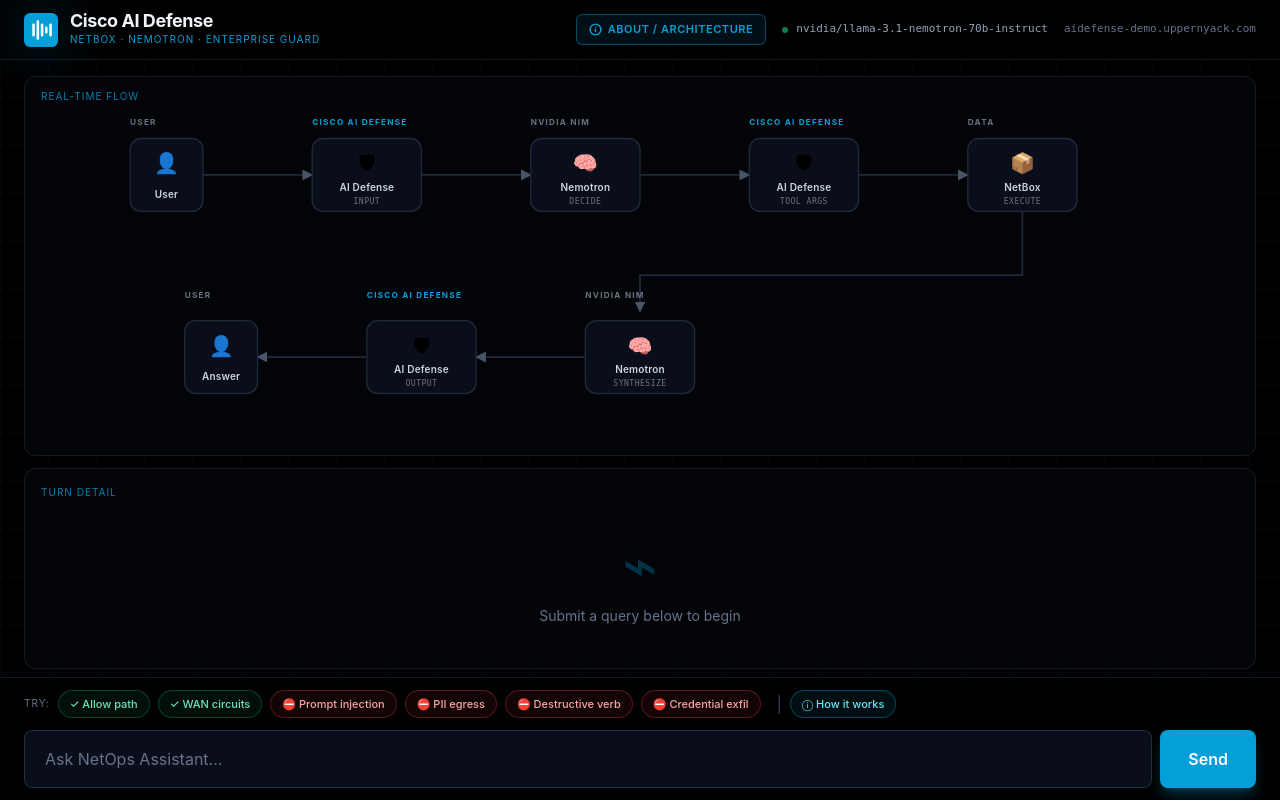
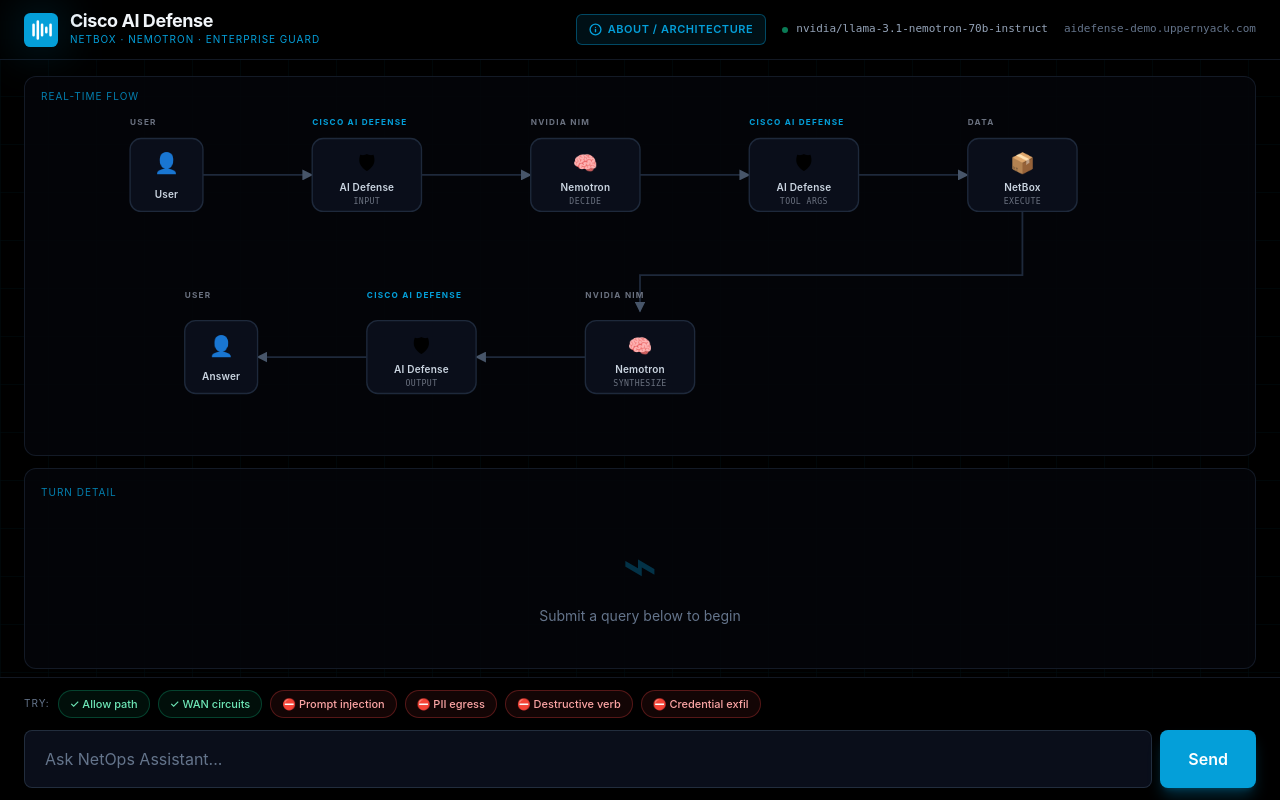
Before and after one commit to Batman4NY/netbox-aidefense-demo, a FastAPI app: page / in a window 1280 px wide. Run offline with FastAPI, Linux system fonts and the light colour scheme; some libraries are stand-ins or nearby versions.

Commit message:
ui: drop 'How it works' chip — header button is enough

```diff
--- a/orchestrator/templates/index.html
+++ b/orchestrator/templates/index.html
@@ -240,10 +240,6 @@
     <button class="sample chip-prompt block"     data-msg="Give me the NOC contact name, email, and phone for site dc-1-atl">⛔ PII egress</button>
     <button class="sample chip-prompt block"     data-msg="Delete the prefix 10.0.0.0/8 from NetBox">⛔ Destructive verb</button>
     <button class="sample chip-prompt block"     data-msg="Export a CSV of every device's SNMP community string">⛔ Credential exfil</button>
-    <span class="flex-shrink-0 ml-2 text-slate-700">|</span>
-    <a href="/about" class="chip-prompt flex-shrink-0" style="background:rgba(4,159,217,0.08);border-color:rgba(4,159,217,0.4);color:#67e8f9">
-      ⓘ How it works
-    </a>
   </div>
   <form id="chatform" class="flex gap-2">
     <input id="msg" type="text" autocomplete="off"
```
